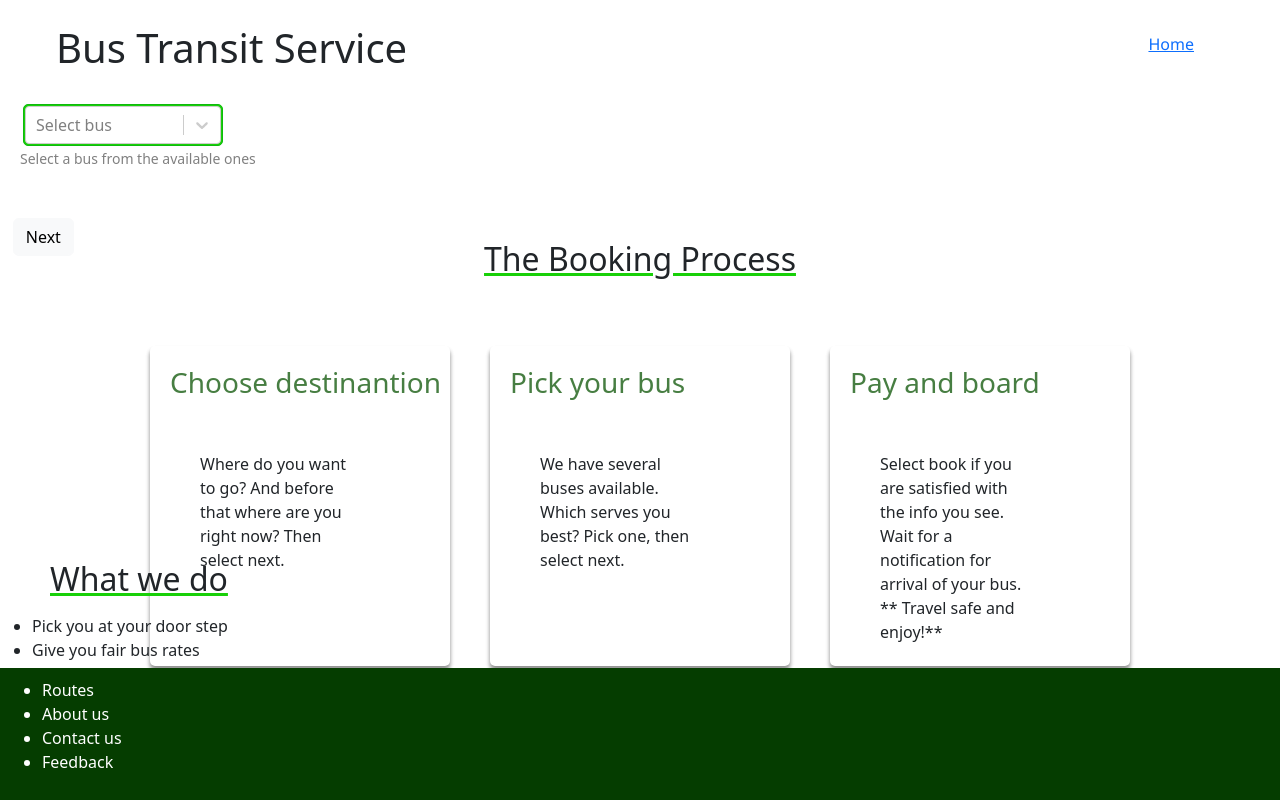
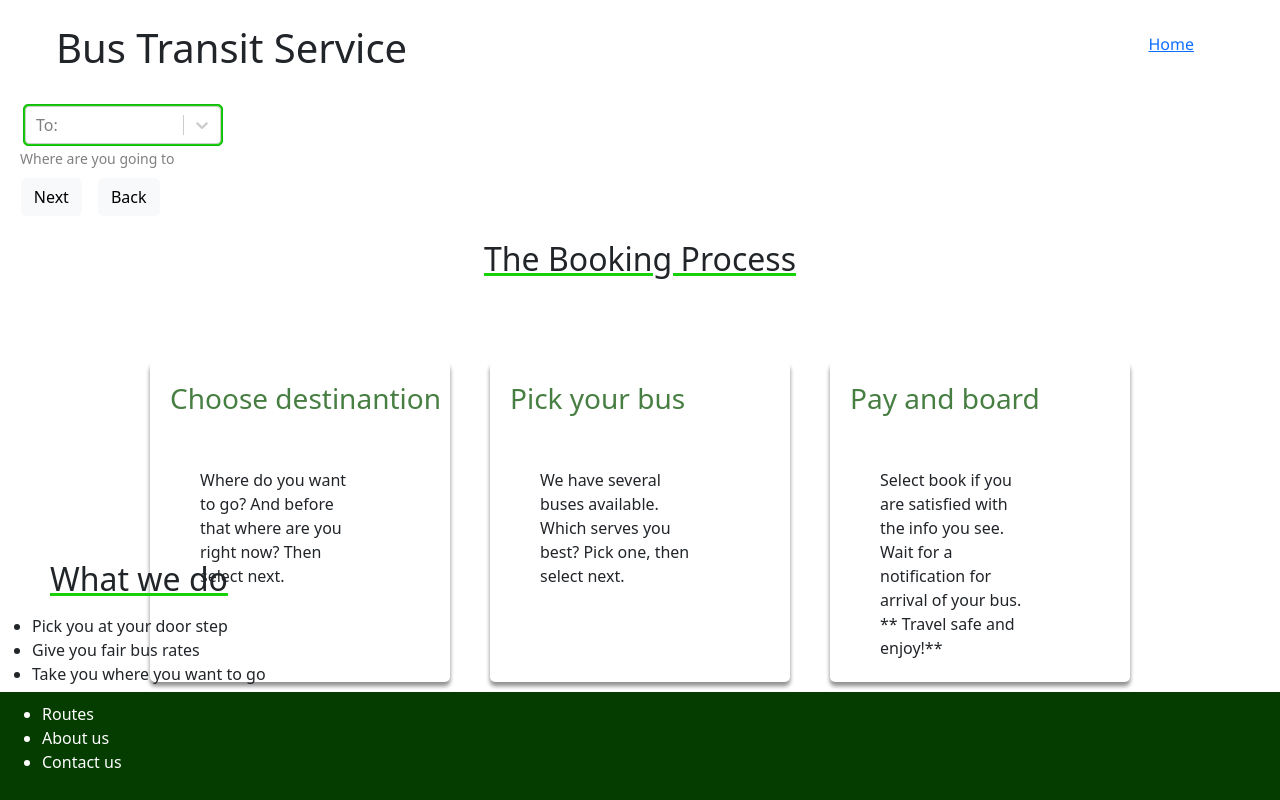
Before and after one commit to MaureenMurugi/BRT, a React (Create React App) app: page /landing in a window 1280 px wide. Both pictures are taken after a click on the button "Next". Built offline with nearby package versions, Linux system fonts and the light colour scheme.

Commit message:
almost done

```diff
--- a/package.json
+++ b/package.json
@@ -6,6 +6,7 @@
     "@fortawesome/fontawesome-svg-core": "^6.2.1",
     "@fortawesome/free-solid-svg-icons": "^6.2.1",
     "@fortawesome/react-fontawesome": "^0.2.0",
+    "@mui/icons-material": "^5.11.0",
     "@testing-library/jest-dom": "^5.16.5",
     "@testing-library/react": "^13.4.0",
     "@testing-library/user-event": "^13.5.0",
--- a/src/App.css
+++ b/src/App.css
@@ -32,9 +32,7 @@
   position: fixed;
   bottom: 0;
   width: 100%;
-
 }
-
 
 .Below {
   position: absolute;
@@ -77,7 +75,6 @@
   padding-right: 100px;
 }
 
-
 .Paragraph {
   word-wrap: normal;
   text-align: start;
@@ -103,4 +100,20 @@
   position: relative;
   left: 1%;
   color: #477e42;
+  margin: 8px;
 }
+
+.ImgA {
+  position: absolute;
+  top: 0;
+  right: 25%;
+}
+
+Img {
+  border-radius: 11px;
+  position: relative;
+  left: 50%;
+  padding: 20px;
+  width: 700px;
+  height: 300px;
+}
--- a/src/Components/Landing.jsx
+++ b/src/Components/Landing.jsx
@@ -1,8 +1,11 @@
 import React from "react";
 import Select from "react-select";
+import { useState } from "react";
 
-import 'bootstrap/dist/css/bootstrap.min.css';
+// import Img from "../Components/img/scarbor-siu-G9ibPhxqagE-unsplash.jpg";
+// import ArrowForwardIcon from "@mui/icons-material/ArrowForward";
 
+import "bootstrap/dist/css/bootstrap.min.css";
 
 const options = [
   { value: "chocolate", label: "Chocolate" },
@@ -10,23 +13,156 @@ const options = [
   { value: "vanilla", label: "Vanilla" },
 ];
 
+const Landing = () => {
+  const [currentStep, setCurrentStep] = useState(1);
+  const [isNextDisabled, setIsNextDisabled] = useState(false);
+  const [isBackDisabled, setIsBackDisabled] = useState(false);
 
-const Landing = () => {
-  return (
-    <div>
+  function handleNext() {
+    if (currentStep === 4) {
+      isNextDisabled(true);
+      return;
+    }
+    setCurrentStep(currentStep + 1);
+    setIsNextDisabled(false);
+  }
+
+  function handleBack() {
+    if (currentStep === 1) {
+      isBackDisabled(true);
+      return;
+    }
+    setCurrentStep(currentStep - 1);
+    setIsBackDisabled(false);
+  }
+
+  function From({ handleNext, handleBack }) {
+    return (
+      <div>
+        <Select className="Drop" options={options} placeholder="From:" />
+        <small className="SmallText">Where are you coming from</small>
+        <div>
+          <button
+            onClick={handleNext}
+            disabled={isNextDisabled}
+            class="btn btn-light "
+          >
+            Next
+          </button>
+          <button
+            onClick={handleBack}
+            disabled={isBackDisabled}
+            class="btn btn-light "
+          >
+            Back
+          </button>
+        </div>
+      </div>
+    );
+  }
+
+  function WhereTo({ handleNext, handleBack }) {
+    return (
+      <div>
+        <Select className="Drop" options={options} placeholder="To:" />
+        <small className="SmallText">Where are you going to</small>
+        <div>
+          <button
+            onClick={handleNext}
+            disabled={isNextDisabled}
+            class="btn btn-light "
+          >
+            Next
+          </button>
+          <button
+            onClick={handleBack}
+            disabled={isBackDisabled}
+            class="btn btn-light "
+          >
+            Back
+          </button>
+        </div>
+      </div>
+    );
+  }
+
+  function BusSelection({ handleNext, handleBack }) {
+    return (
       <div>
         <Select className="Drop" options={options} placeholder="Select bus" />
         <small className="SmallText">
           Select a bus from the available ones
         </small>
+        <div>
+          <button
+            onClick={handleNext}
+            disabled={isNextDisabled}
+            class="btn btn-light "
+          >
+            Next
+          </button>
+          <button
+            onClick={handleBack}
+            disabled={isBackDisabled}
+            class="btn btn-light "
+          >
+            Back
+          </button>
+        </div>
+      </div>
+    );
+  }
+
+  function PaymentMethod({ handleNext, handleBack }) {
+    return (
+      <div>
+        <Select
+          className="Drop"
+          options={options}
+          placeholder="Confirm payment"
+        />
+        <small className="SmallText">Select a payment method</small>
+        <div>
+          <button
+            onClick={handleNext}
+            disabled={isNextDisabled}
+            class="btn btn-light "
+          >
+            Next
+          </button>
+          <button
+            onClick={handleBack}
+            disabled={isBackDisabled}
+            class="btn btn-light "
+          >
+            Back
+          </button>
+        </div>
+      </div>
+    );
+  }
+
+  return (
+    <div>
+      {/* <div className="ImgA">
+        <img className="Img" src={Img}alt="Bus" />
+      </div> */}
+      <div>
+        {currentStep === 1 && (
+          <From handleNext={handleNext} handleBack={handleBack} />
+        )}
+        {currentStep === 2 && (
+          <WhereTo handleNext={handleNext} handleBack={handleBack} />
+        )}
+        {currentStep === 3 && (
+          <BusSelection handleNext={handleNext} handleBack={handleBack} />
+        )}
+        {currentStep === 4 && (
+          <PaymentMethod handleNext={handleNext} handleBack={handleBack} />
+        )}
       </div>
       <br />
       <br />
-      <div>
-        <button class="btn btn-light ">
-          Next
-        </button>
-      </div>
       <div className="ParentDiv">
         <h2 className="TextA">The Booking Process</h2>
         <div className="Card">
@@ -57,7 +193,6 @@ const Landing = () => {
           </p>
         </div>
       </div>
-
       <div className="Below">
         <p>
           <h2 className="Text">What we do</h2>
@@ -70,11 +205,10 @@ const Landing = () => {
         </ul>
       </div>
       <footer className="Foot">
-        <ul >
+        <ul>
           <li>Routes</li>
           <li>About us</li>
           <li>Contact us</li>
-          <li>Feedback</li>
         </ul>
       </footer>
     </div>
```
Also changed, not shown: src/Components/Slideshow.jsx (added, +11 -0 lines), 2 other files (tests, documents, lock files or other folders).
